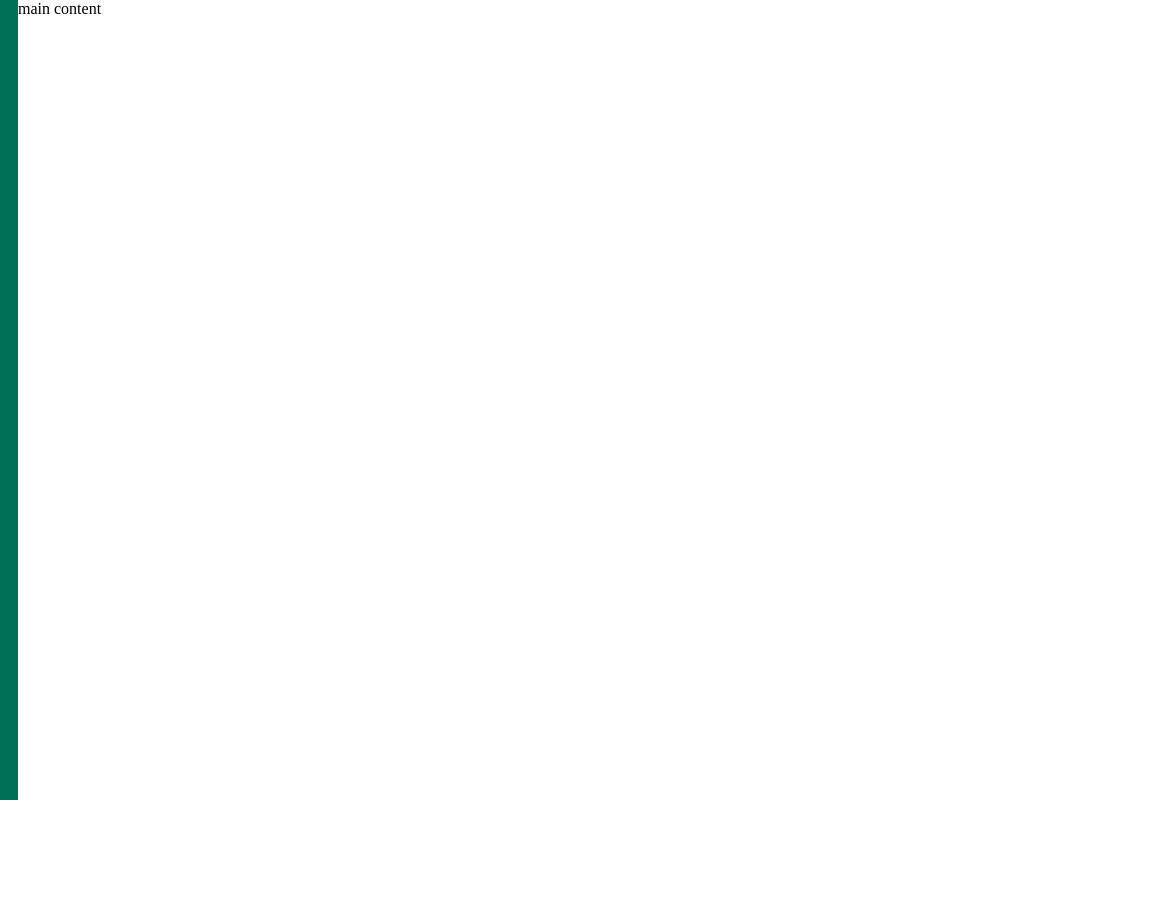
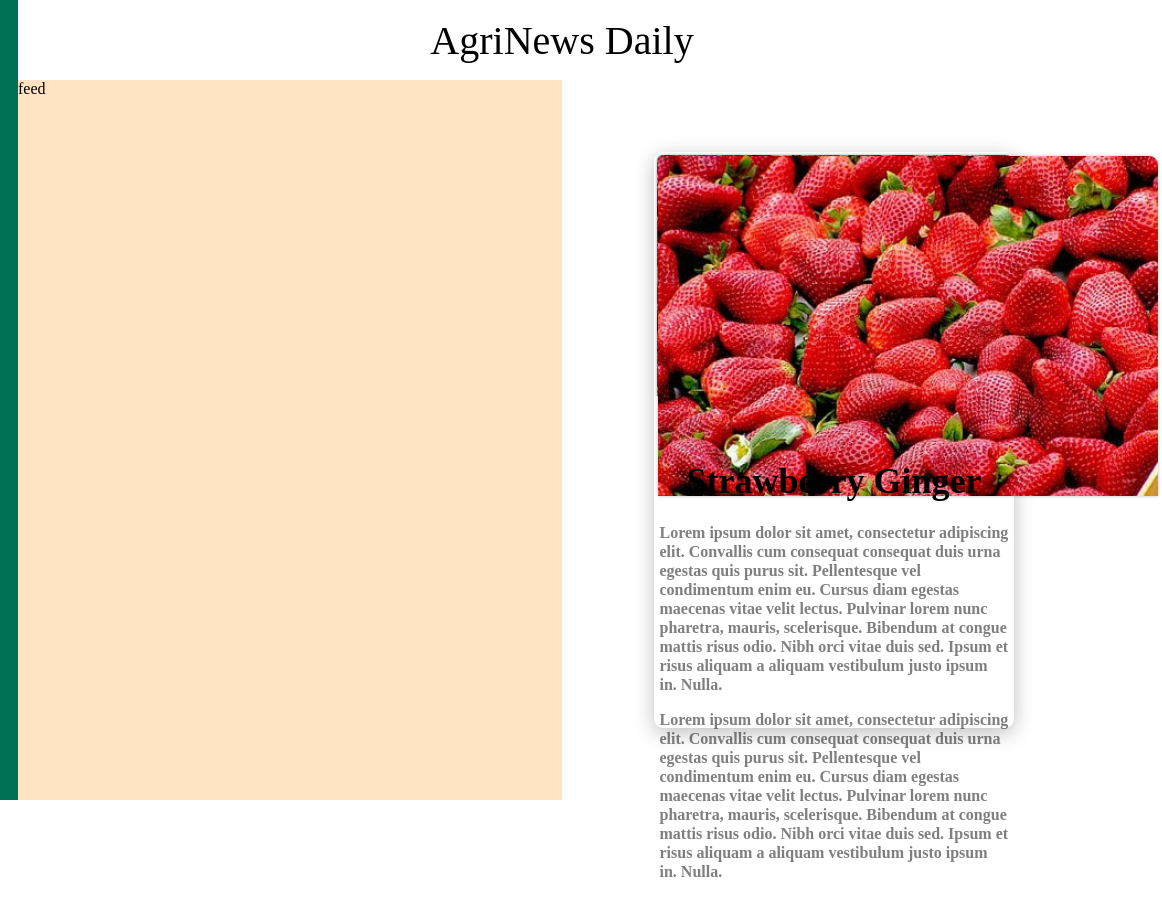
Before and after one commit to zeimedee/pretech_tutorials, a plain HTML site: page weatherapp/news.html in a window 1280 px wide. Shown: the full height of the page, 174-1336 px from the left, 1162 px wide, since content can reach past the window. Before the commit the page ends 800 px from the top, so only its background shows below. Drawn offline with Linux system fonts and the light colour scheme.

Commit message:
pre tech digitizing agric 50%

```diff
--- a/weatherapp/news.css
+++ b/weatherapp/news.css
@@ -54,3 +54,78 @@ a{
   text-decoration: none;
     color: white;
 }
+
+main{
+    width: 85%;
+    /* background-color: aqua; */
+}
+
+.title{
+    width: 100%;
+    height: 10%;
+    display: flex;
+    justify-content: center;
+    align-items: center;
+    font-weight: 500;
+    font-size: 40px;
+    line-height: 47px;
+}
+
+.content{
+    width: 100%;
+    height: 90%;
+    display: flex;
+    flex-direction: row;
+}
+
+.newsfeed{
+    width: 50%;
+    height: 100%;
+    background-color:bisque;
+}
+
+.article{
+    width: 50%;
+    height: 100%;
+    /* background-color: coral; */
+    display: flex;
+    justify-content: center;
+    align-items: center;
+}
+
+.card{
+    height: 80%;
+    width: 66%;
+    background-color:white;
+    display: flex;
+    flex-direction: column;
+    /* justify-content: center; */
+    align-items: center;
+    box-shadow: 0px 5px 20px rgba(0, 0, 0, 0.25);
+    border-radius: 9px;
+}
+
+.card-img{
+    height: 50%;
+    width: 100%;
+    background-image: url('./images/strawberry.png');
+    background-size: contain;
+    background-repeat: no-repeat;
+}
+
+
+.card-title{
+    margin-top: 20px;
+    font-weight: 700;
+    font-size: 36px;
+    line-height: 42px;
+}
+
+.card-content{
+    font-weight: 700;
+    font-size: 16px;
+    line-height: 19px;
+    color: rgba(0, 0, 0, 0.5);
+    padding: 5px;
+
+}
--- a/weatherapp/news.html
+++ b/weatherapp/news.html
@@ -39,7 +39,33 @@
            </nav>
         </aside>
         <main>
-            main content
+            <div class="title">AgriNews Daily</div>
+
+            <div class="content">
+                <div class="newsfeed">feed</div>
+                <div class="article">
+                    <div class="card">
+                       <div class="card-img"><img src="./images/strawberry.png" alt="">
+
+                       </div>
+
+                       <div>
+                        <div class="card-title">Strawberry Ginger</div>
+                       </div>
+
+                       <div class="card-content">
+                        <p>
+                            Lorem ipsum dolor sit amet, consectetur adipiscing elit. Convallis cum consequat consequat duis urna egestas quis purus sit. Pellentesque vel condimentum enim eu. Cursus diam egestas maecenas vitae velit lectus. Pulvinar lorem nunc pharetra, mauris, scelerisque. Bibendum at congue mattis risus odio. Nibh orci vitae duis sed. Ipsum et risus aliquam a aliquam vestibulum justo ipsum in. Nulla.
+                        </p>
+
+                        <p>
+                            Lorem ipsum dolor sit amet, consectetur adipiscing elit. Convallis cum consequat consequat duis urna egestas quis purus sit. Pellentesque vel condimentum enim eu. Cursus diam egestas maecenas vitae velit lectus. Pulvinar lorem nunc pharetra, mauris, scelerisque. Bibendum at congue mattis risus odio. Nibh orci vitae duis sed. Ipsum et risus aliquam a aliquam vestibulum justo ipsum in. Nulla.
+                        </p>
+                       </div>
+                    </div>
+                </div>
+            </div>
+
         </main>
     </div>
 
```
Also changed, not shown: weatherapp/images/strawberry.png (added).
